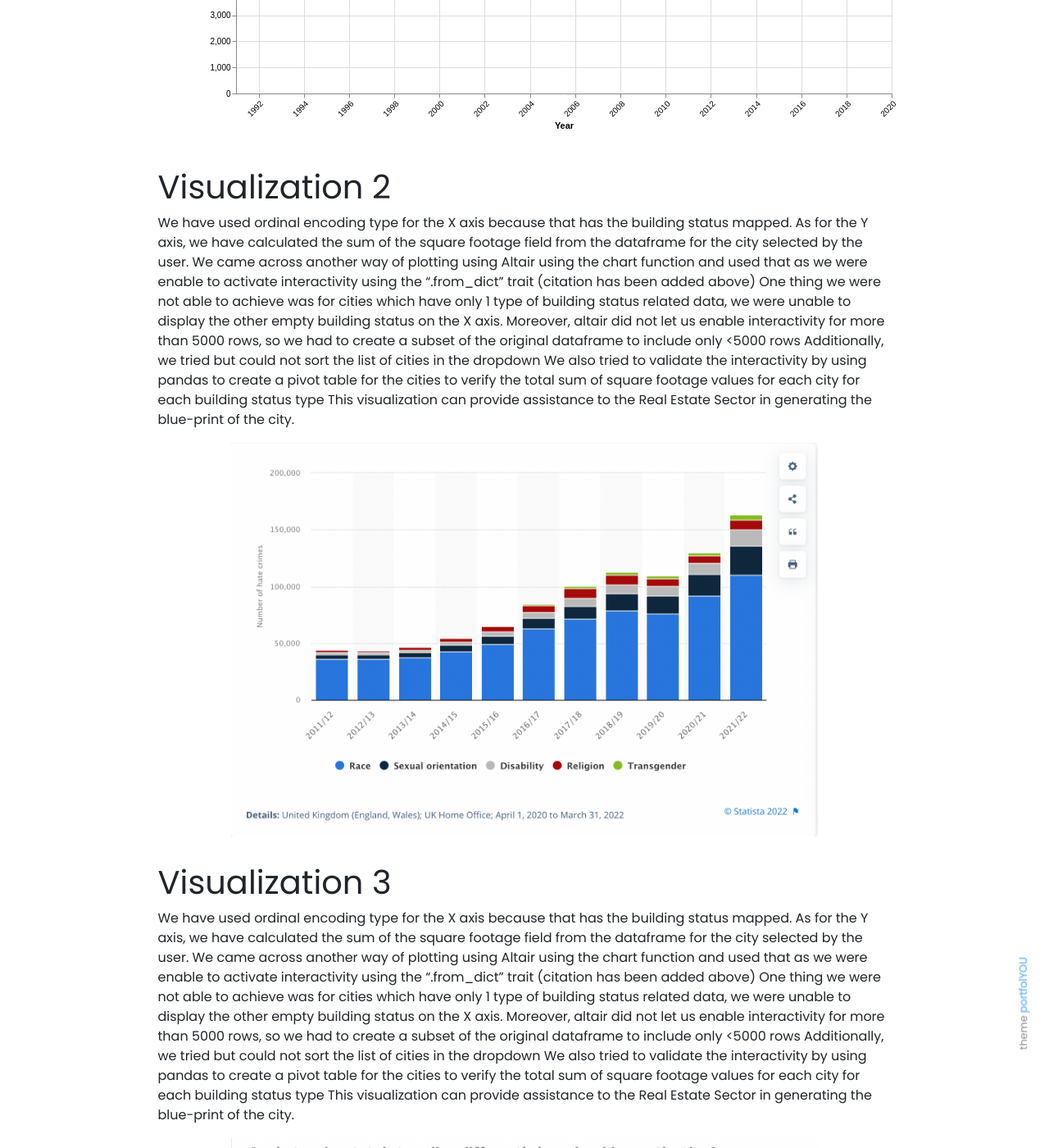
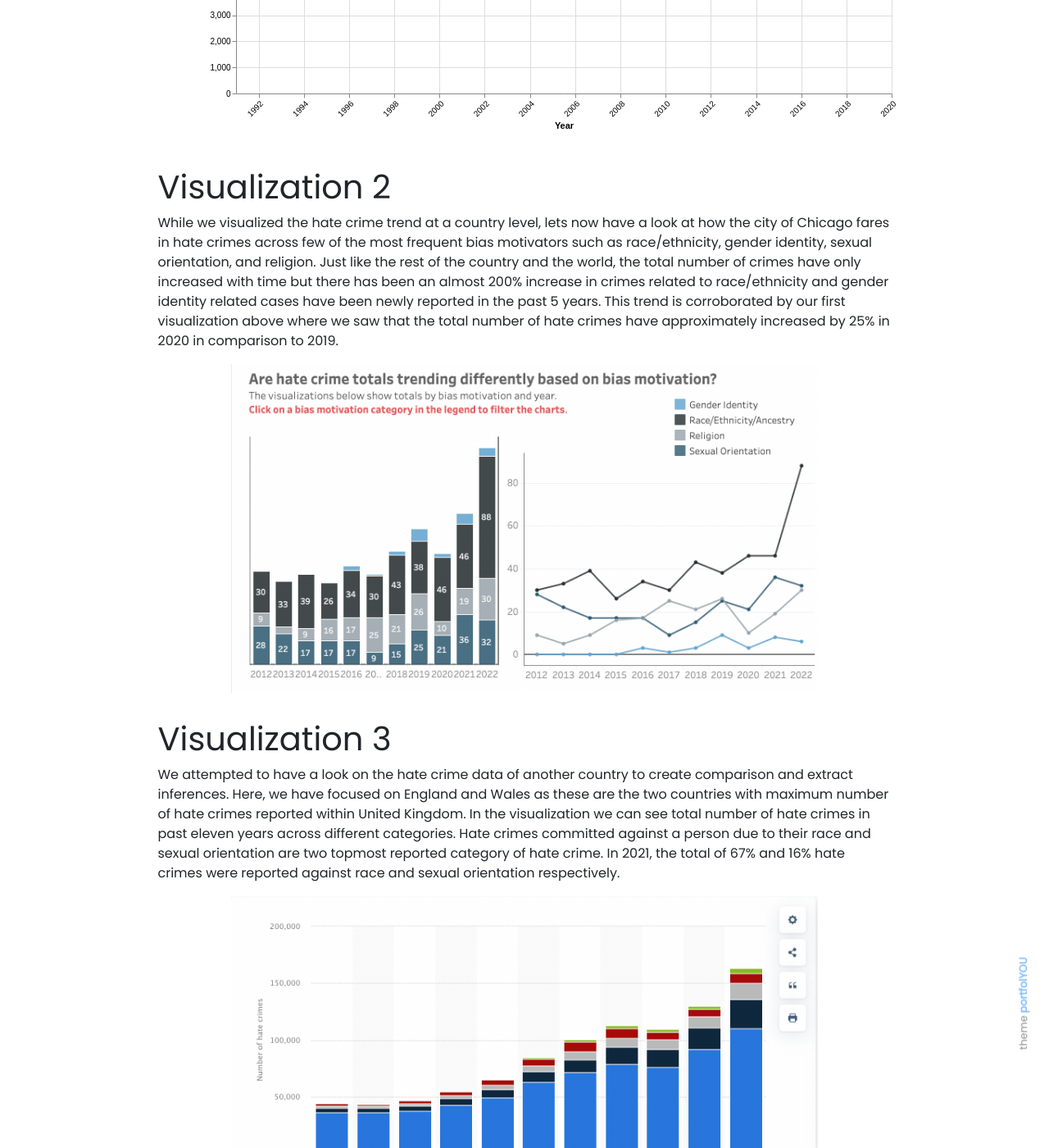
Before and after one commit to deepanshu96/fp3, a Jekyll site: the page built from _projects/1_Vega_lite_project.md, in a window 1280 px wide and 1400 px high, scrolled down 1509 px. Shown: the whole window at 82% size. Built offline with Jekyll 4.4.1, drawn with Linux system fonts in a browser that asks for light colours; nearby versions of some CDN libraries; some of the changed text lies outside the part shown.

Commit message:
Added final explanation

```diff
--- a/_config.yml
+++ b/_config.yml
@@ -7,7 +7,7 @@
 ### Site Settings ###
 title               : Final Project Group No. 24
 description         : >-
-                      This is Final project
+                      This is THE Final project
 baseurl             : "/fp3"   # Change to empty quotes if you are hosting your site at <your-username>.github.io directly,
 #                                             otherwise will be hosted at <your-username>.github.io/{{base_url}}
 repository          : deepanshu96.github.io               # Change to <your-username>/<your-username>.github.io (or remove it if you don't need remote projects)
@@ -35,7 +35,7 @@
 ### Author Info ###
 author:
   name              : #XXXEWWEWE
-  image             : assets/json/aa2.png
+  image             : assets/json/aa.png
   behance           : your_username
 # dribbble          : your_username
   email             : username@domain.com
--- a/_projects/1_Vega_lite_project.md
+++ b/_projects/1_Vega_lite_project.md
@@ -34,44 +34,34 @@
 
 <vegachart schema-url="{{ site.baseurl }}/assets/json/Viz1.json" style="width: 100%"></vegachart>
 
-
-
 # Visualization 2
 
-We have used ordinal encoding type for the X axis because that has the building status mapped. As for the Y axis, we have calculated the sum of the square footage field from the dataframe for the city selected by the user.
-We came across another way of plotting using Altair using the chart function and used that as we were enable to activate interactivity using the ".from_dict" trait (citation has been added above)
-One thing we were not able to achieve was for cities which have only 1 type of building status related data, we were unable to display the other empty building status on the X axis.
-Moreover, altair did not let us enable interactivity for more than 5000 rows, so we had to create a subset of the original dataframe to include only <5000 rows
-Additionally, we tried but could not sort the list of cities in the dropdown
-We also tried to validate the interactivity by using pandas to create a pivot table for the cities to verify the total sum of square footage values for each city for each building status type
-This visualization can provide assistance to the Real Estate Sector in generating the blue-print of the city.
+While we visualized the hate crime trend at a country level, lets now have a look at how the city of Chicago fares in hate crimes across few of the most frequent bias motivators such as race/ethnicity, gender identity, sexual orientation, and religion. Just like the rest of the country and the world, the total number of crimes have only increased with time but there has been an almost 200% increase in crimes related to race/ethnicity and gender identity related cases have been newly reported in the past 5 years. This trend is corroborated by our first visualization above where we saw that the total number of hate crimes have approximately increased by 25% in 2020 in comparison to 2019.
+
+<img src="{{ site.baseurl }}/assets/json/v33.png" alt="drawing" width="80%"/>
+
+# Visualization 3
+
+We attempted to have a look on the hate crime data of another country to create comparison and extract inferences. Here, we have focused on England and Wales as these are the two countries with maximum number of hate crimes reported within United Kingdom. In the visualization we can see total number of hate crimes in past eleven years across different categories. Hate crimes committed against a person due to their race and sexual orientation are two topmost reported category of hate crime. In 2021, the total of 67% and 16% hate crimes were reported against race and sexual orientation respectively.
 
 <img src="{{ site.baseurl }}/assets/json/v22.png" alt="drawing" width="80%"/>
 
-# Visualization 3
+# Conclusion
 
-We have used ordinal encoding type for the X axis because that has the building status mapped. As for the Y axis, we have calculated the sum of the square footage field from the dataframe for the city selected by the user.
-We came across another way of plotting using Altair using the chart function and used that as we were enable to activate interactivity using the ".from_dict" trait (citation has been added above)
-One thing we were not able to achieve was for cities which have only 1 type of building status related data, we were unable to display the other empty building status on the X axis.
-Moreover, altair did not let us enable interactivity for more than 5000 rows, so we had to create a subset of the original dataframe to include only <5000 rows
-Additionally, we tried but could not sort the list of cities in the dropdown
-We also tried to validate the interactivity by using pandas to create a pivot table for the cities to verify the total sum of square footage values for each city for each building status type
-This visualization can provide assistance to the Real Estate Sector in generating the blue-print of the city.
-
-<img src="{{ site.baseurl }}/assets/json/v33.png" alt="drawing" width="80%"/>
+As we have seen above, irrespective of the hate crime data at a city, country or global level, it has been on a constant rise across and the onus is on us as citizens to be more aware of our surroundings and be responsible. We have to be more conscious about our own biases instilled within us by the society at large.
 
 ### References
  [[1] https://www.statista.com/statistics/284160/hate-crimes-in-england-and-wales-by-motivating-factor/](https://www.statista.com/statistics/284160/hate-crimes-in-england-and-wales-by-motivating-factor/)<br>
-[[2]https://home.chicagopolice.org/statistics-data/data-dashboards/hate-crime-dashboard/](https://home.chicagopolice.org/statistics-data/data-dashboards/hate-crime-dashboard/) <br>
+[[2] https://home.chicagopolice.org/statistics-data/data-dashboards/hate-crime-dashboard/](https://home.chicagopolice.org/statistics-data/data-dashboards/hate-crime-dashboard/) <br>
 ## Search The Data & Methods
 
 
 <!-- these are written in a combo of html and liquid -->
 
 <div class="left">
-{% include elements/button.html link="https://raw.githubusercontent.com/UIUC-iSchool-DataViz/is445_bcubcg_fall2022/main/data/building_inventory.csv" text="The Data" %}
+{% include elements/button.html link="https://crime-data-explorer.fr.cloud.gov/pages/downloads" text="The Data" %}
 </div>
 
 <div class="right">
-{% include elements/button.html link="https://github.com/akshyay2/HW-10/blob/main/Group11_Homework_10_Final%20(1).ipynb" text="The Analysis" %}
+{% include elements/button.html link="https://github.com/deepanshu96/fp3/blob/main/group_24_final_project_part_3.ipynb" text="The Analysis" %}
 </div>
```
Also changed, not shown: 10 other files.
